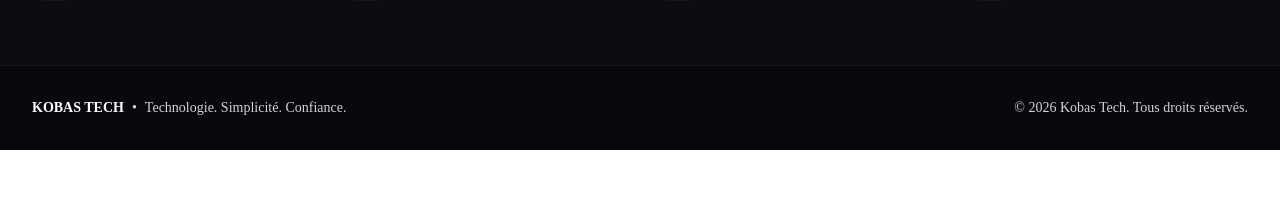
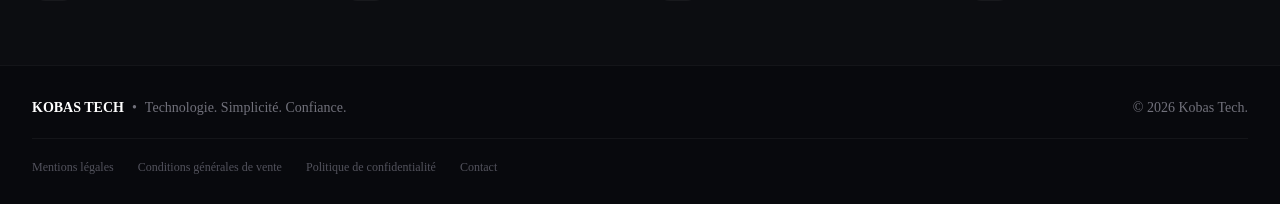
Before and after one commit to sperokobas2-a11y/kobas-ecommerce, a Next.js app: page / in a window 1280 px wide. Shown: the part 1819-2023 px from the top of the page. Before the commit the page ends 1969 px from the top, so only its background shows below. Built offline with nearby package versions, Linux system fonts and the light colour scheme; no server answers; the database is empty.

Commit message:
Replace footer with Footer component

```diff
--- a/app/page.tsx
+++ b/app/page.tsx
@@ -1,3 +1,4 @@
+import Footer from "@/components/Footer";
 import type { Metadata } from "next";
 import Image from "next/image";
 import Header from "@/components/Header";
@@ -474,19 +475,7 @@ export default async function Home() {
         </section>
 
         {/* FOOTER */}
-        <footer className="border-t border-white/5">
-          <div className="mx-auto flex max-w-7xl flex-col gap-4 px-5 py-8 text-sm text-zinc-300 sm:flex-row sm:items-center sm:justify-between lg:px-8">
-            <div>
-              <span className="font-semibold text-white">KOBAS TECH</span>
-              <span className="mx-2">•</span>
-              Technologie. Simplicité. Confiance.
-            </div>
-
-            <p>
-              © {new Date().getFullYear()} Kobas Tech. Tous droits réservés.
-            </p>
-          </div>
-        </footer>
+        <Footer />
       </main>
     </>
   );
```
